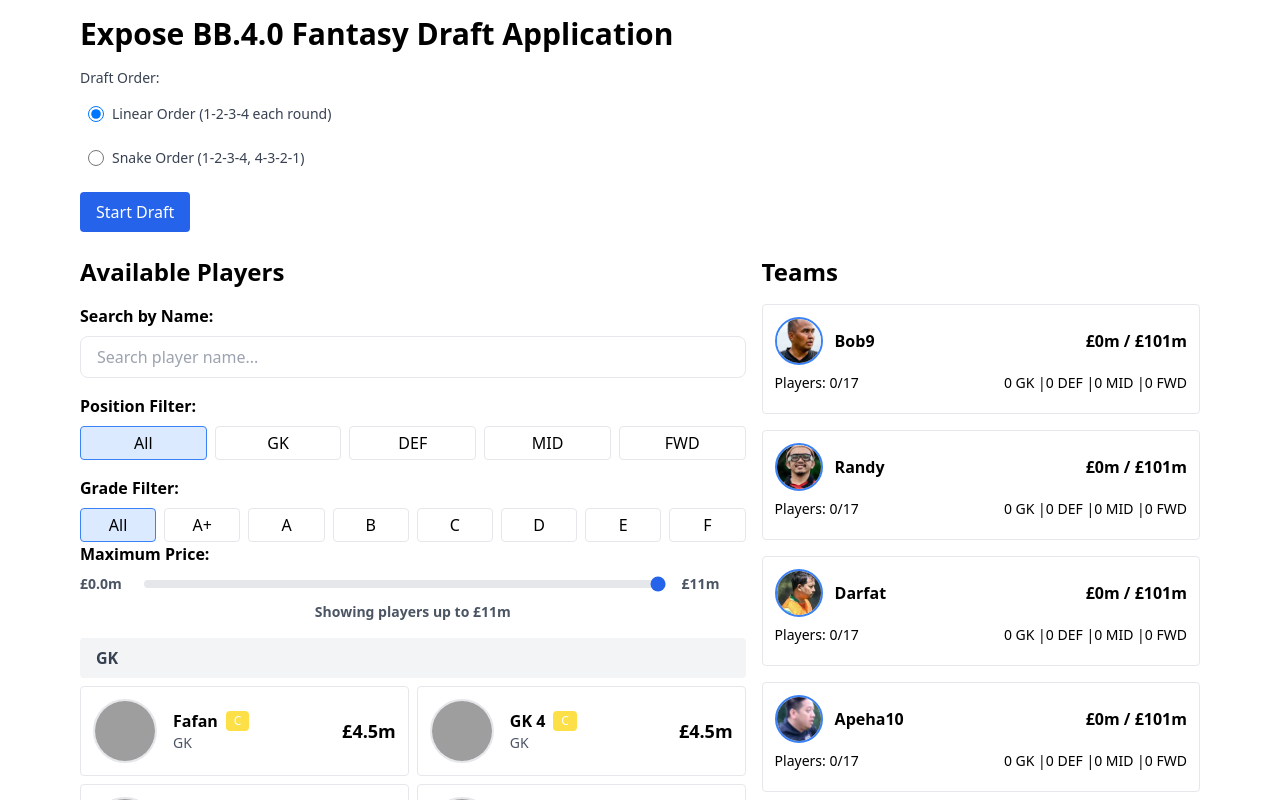
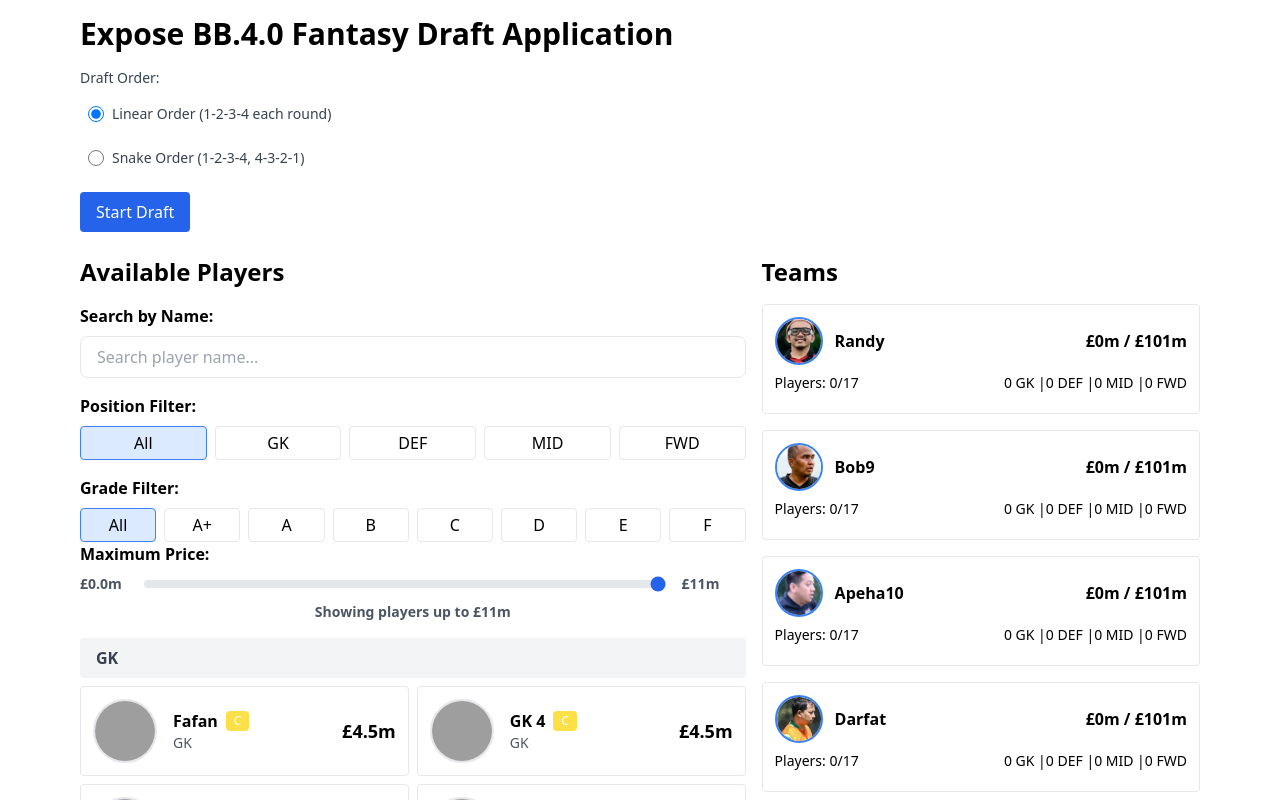
Before and after one commit to darfattt/expose-bb4-fantasy-draft-app, a React (Create React App) app: page / in a window 1280 px wide. Shown: the top 800 px of the page. Built offline with nearby package versions, Linux system fonts and the light colour scheme; grey boxes are pictures that could not be loaded.

Commit message:
set order

```diff
--- a/src/App.tsx
+++ b/src/App.tsx
@@ -44,7 +44,7 @@ const App = () => {
       spent: 0,
       players: [] as Player[],
       image: '/manager_randy.png' ,
-      order:2
+      order:1
     },
     {
       id: 2,
@@ -53,10 +53,10 @@ const App = () => {
       spent: 0,
       players: [] as Player[],
       image: '/manager_ilham.png',
-      order:1
+      order:2
     },
-    { id: 3, name: 'Apeha10', budget: 101, spent: 0, players: [] as Player[], image: '/manager_aph.png' ,order:4},
-    { id: 4, name: 'Darfat', budget: 101, spent: 0, players: [] as Player[], image: '/manager_darfat.png',order:3 }
+    { id: 3, name: 'Apeha10', budget: 101, spent: 0, players: [] as Player[], image: '/manager_aph.png' ,order:3},
+    { id: 4, name: 'Darfat', budget: 101, spent: 0, players: [] as Player[], image: '/manager_darfat.png',order:4 }
   ]);
   const [currentManager, setCurrentManager] = useState(0);
   const [draftStarted, setDraftStarted] = useState(false);
```
